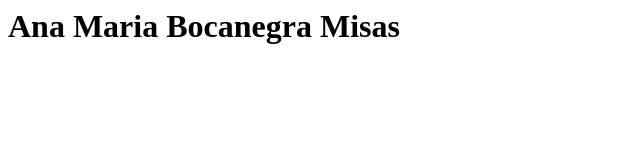
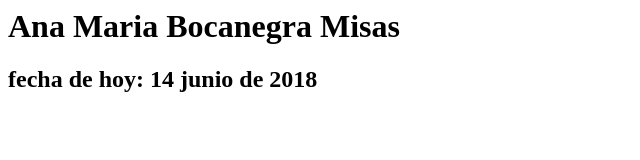
Before and after one commit to juannie07/ejercicio_git, a plain HTML site: page index.html in a window 1280 px wide. Shown: the whole page, without its empty margins (0-640 px from the left). Drawn offline with Linux system fonts and the light colour scheme.

Commit message:
actualizacion branch development

```diff
--- a/index.html
+++ b/index.html
@@ -5,5 +5,6 @@
 
 	<body>
         <h1>Ana Maria Bocanegra Misas</h1>
+	<h2>fecha de hoy: 14 junio de 2018</h2>
 	</body>
 </html>
```
